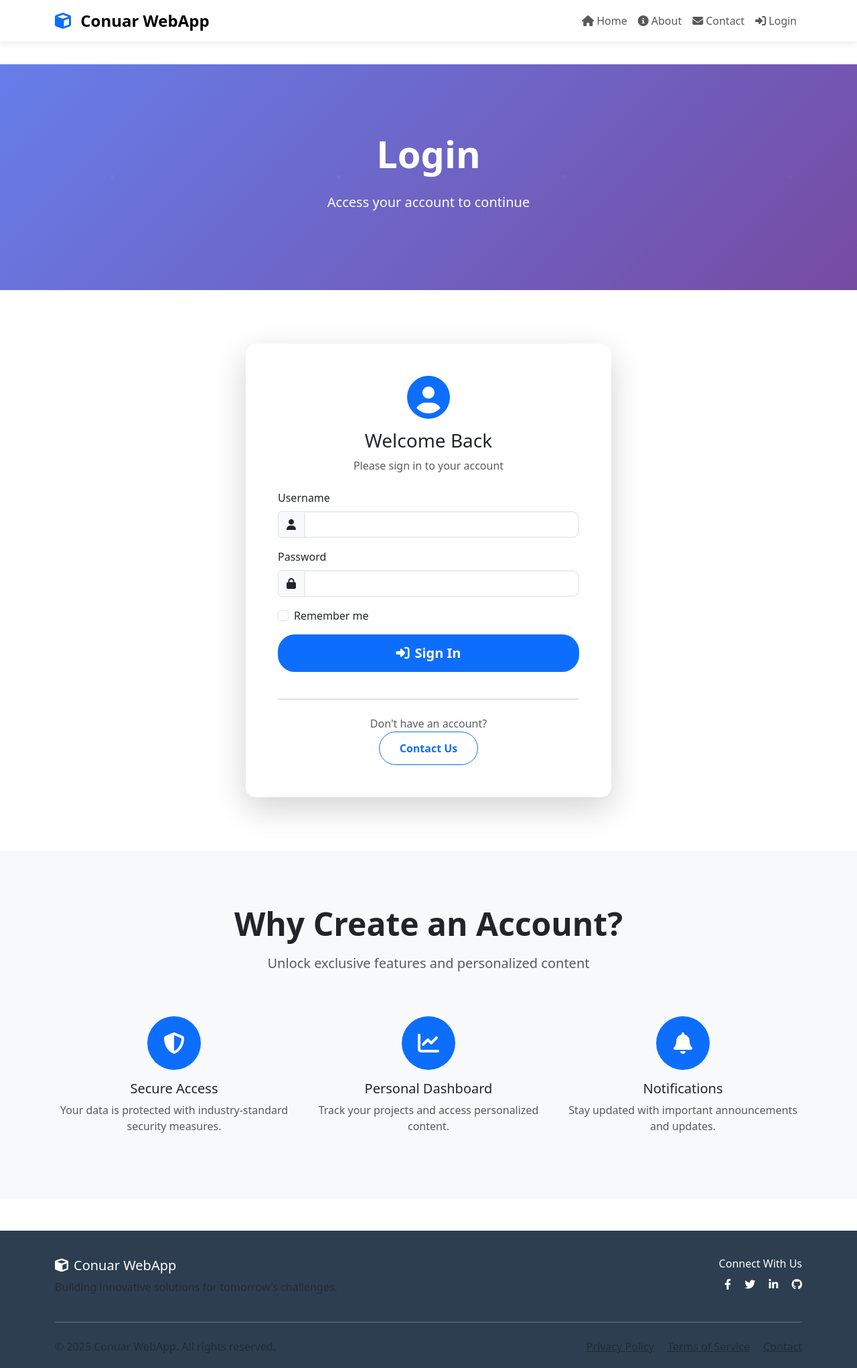
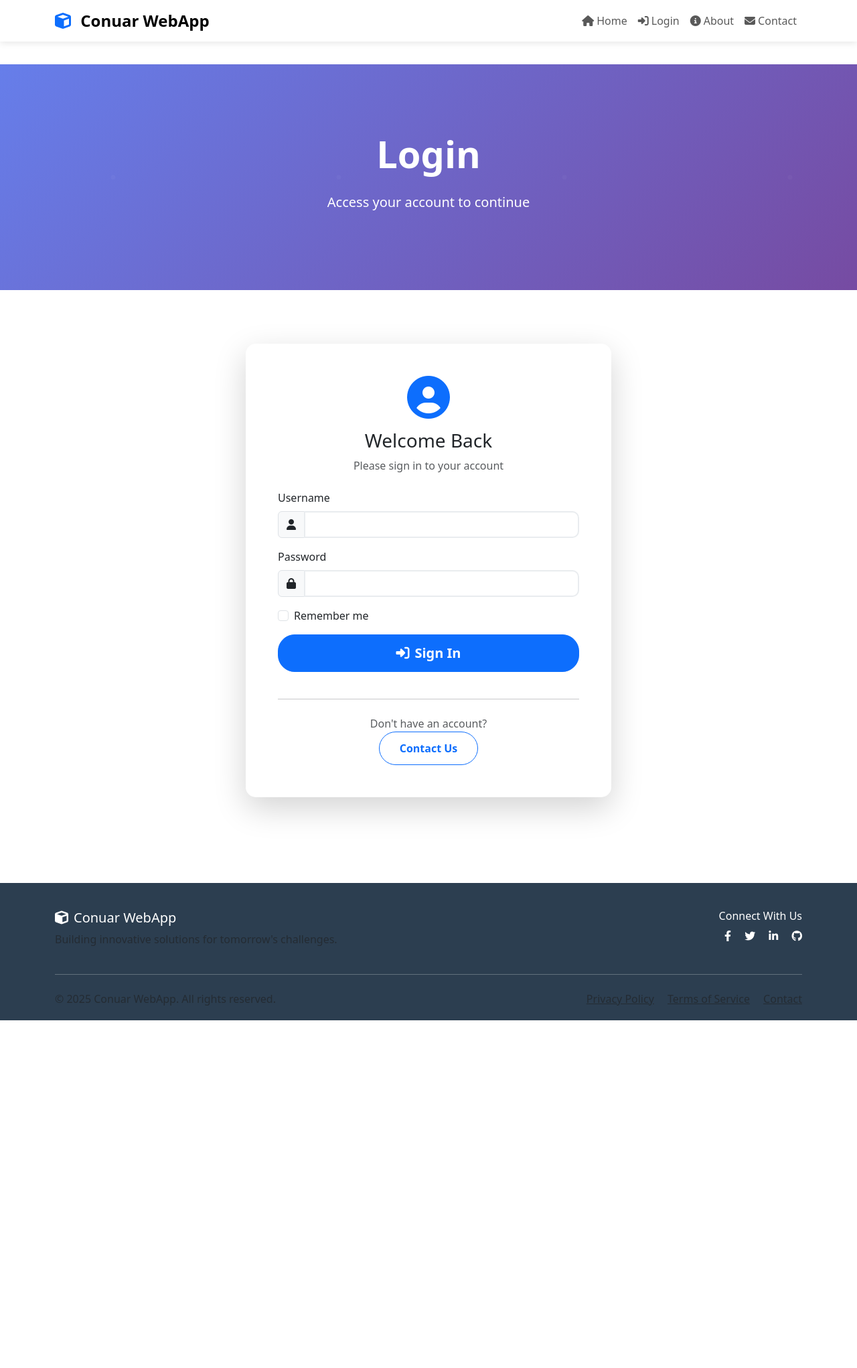
Before and after one commit to carlosrosan/Inspection_webapp, a Django app: page /login/ in a window 1280 px wide. Shown: the whole page at 67% size. After the commit the page ends 1523 px from the top, so only its background shows below. Run offline with Django 4.2, Linux system fonts and the light colour scheme.

Commit message:
View changes

```diff
--- a/Conuar/conuarenv/conuar_webapp/main/urls.py
+++ b/Conuar/conuarenv/conuar_webapp/main/urls.py
@@ -9,7 +9,6 @@ urlpatterns = [
     path('contact/', views.contact, name='contact'),
     path('login/', views.login_view, name='login'),
     path('logout/', views.logout_view, name='logout'),
-    path('protected/', views.protected_home, name='protected_home'),
     path('dashboard/', views.dashboard, name='dashboard'),
     path('inspections/', views.inspection_list, name='inspection_list'),
     path('inspection/<int:inspection_id>/', views.inspection_detail, name='inspection_detail'),
--- a/Conuar/conuarenv/conuar_webapp/main/views.py
+++ b/Conuar/conuarenv/conuar_webapp/main/views.py
@@ -76,22 +76,6 @@ def logout_view(request):
     messages.success(request, 'You have been successfully logged out.')
     return redirect('main:home')
 
-# Protected views that require authentication
-@login_required(login_url='main:login')
-def protected_home(request):
-    """Protected home page view"""
-    context = {
-        'title': 'Welcome to Conuar WebApp (Protected)',
-        'description': 'This is a protected area of our website.',
-        'user': request.user,
-        'features': [
-            'Secure Access',
-            'User Dashboard',
-            'Personalized Content',
-            'Premium Features'
-        ]
-    }
-    return render(request, 'main/protected_home.html', context)
 
 @login_required(login_url='main:login')
 def dashboard(request):
--- a/Conuar/conuarenv/conuar_webapp/templates/main/base.html
+++ b/Conuar/conuarenv/conuar_webapp/templates/main/base.html
@@ -145,32 +145,15 @@
                         <a class="nav-link" href="{% url 'main:home' %}">
                             <i class="fas fa-home me-1"></i>Home
                         </a>
-                    </li>
-                    <li class="nav-item">
-                        <a class="nav-link" href="{% url 'main:about' %}">
-                            <i class="fas fa-info-circle me-1"></i>About
-                        </a>
-                    </li>
-                    <li class="nav-item">
-                        <a class="nav-link" href="{% url 'main:contact' %}">
-                            <i class="fas fa-envelope me-1"></i>Contact
-                        </a>
-                    </li>
-
                     {% if user.is_authenticated %}
                         <li class="nav-item">
-                            <a class="nav-link" href="{% url 'main:protected_home' %}">
-                                <i class="fas fa-shield-alt me-1"></i>Protected
+                            <a class="nav-link" href="{% url 'main:inspection_list' %}">
+                                <i class="fas fa-clipboard-list me-1"></i>Inspections
                             </a>
                         </li>
                         <li class="nav-item">
                             <a class="nav-link" href="{% url 'main:dashboard' %}">
                                 <i class="fas fa-tachometer-alt me-1"></i>Dashboard
-                            </a>
-                        </li>
-                        <li class="nav-item">
-                            <a class="nav-link" href="{% url 'main:inspection_list' %}">
-                                <i class="fas fa-clipboard-list me-1"></i>Inspections
                             </a>
                         </li>
                         <li class="nav-item">
@@ -185,6 +168,17 @@
                             </a>
                         </li>
                     {% endif %}
+                </li>
+                <li class="nav-item">
+                    <a class="nav-link" href="{% url 'main:about' %}">
+                        <i class="fas fa-info-circle me-1"></i>About
+                    </a>
+                </li>
+                <li class="nav-item">
+                    <a class="nav-link" href="{% url 'main:contact' %}">
+                        <i class="fas fa-envelope me-1"></i>Contact
+                    </a>
+                </li>
                 </ul>
             </div>
         </div>
--- a/Conuar/conuarenv/conuar_webapp/templates/main/dashboard.html
+++ b/Conuar/conuarenv/conuar_webapp/templates/main/dashboard.html
@@ -19,7 +19,6 @@
                 <h2 class="display-5 fw-bold mb-4">Welcome back, {{ user.username }}!</h2>
                 <p class="lead text-muted mb-4">Here's your personalized dashboard with all the information you need.</p>
                 <div class="d-flex gap-3">
-                    <a href="{% url 'main:protected_home' %}" class="btn btn-primary btn-custom">Protected Home</a>
                     <a href="{% url 'main:logout' %}" class="btn btn-outline-primary btn-custom">Logout</a>
                 </div>
             </div>
--- a/Conuar/conuarenv/conuar_webapp/templates/main/inspection_detail.html
+++ b/Conuar/conuarenv/conuar_webapp/templates/main/inspection_detail.html
@@ -244,9 +244,6 @@
                             <a href="{% url 'main:dashboard' %}" class="btn btn-outline-success">
                                 <i class="fas fa-tachometer-alt me-2"></i>Go to Dashboard
                             </a>
-                            <a href="{% url 'main:protected_home' %}" class="btn btn-outline-info">
-                                <i class="fas fa-shield-alt me-2"></i>Protected Home
-                            </a>
                         </div>
                     </div>
                 </div>
@@ -277,7 +274,8 @@
                              class="card-img-top"
                              alt="{{ photo.caption|default:'Inspection photo' }}"
                              style="height: 250px; object-fit: cover; cursor: pointer;"
-                             onclick="openPhotoModal('{{ photo.photo.url }}', '{{ photo.caption|default:'Inspection photo' }}')">
+                             onclick="openPhotoModal('{{ photo.photo.url }}',
+                             '{{ photo.caption|default:Inspection_photo }}')">
                     </div>
                     <div class="card-footer bg-transparent">
                         <h6 class="card-title mb-2">{{ photo.caption|default:'No caption' }}</h6>
--- a/Conuar/conuarenv/conuar_webapp/templates/main/inspection_list.html
+++ b/Conuar/conuarenv/conuar_webapp/templates/main/inspection_list.html
@@ -11,7 +11,6 @@
         <div class="row">
             <div class="col-md-6 mx-auto">
                 <a href="{% url 'main:dashboard' %}" class="btn btn-light btn-custom me-3">Dashboard</a>
-                <a href="{% url 'main:protected_home' %}" class="btn btn-outline-light btn-custom">Protected Home</a>
             </div>
         </div>
     </div>
--- a/Conuar/conuarenv/conuar_webapp/templates/main/login.html
+++ b/Conuar/conuarenv/conuar_webapp/templates/main/login.html
@@ -88,45 +88,4 @@
     </div>
 </section>
 
-<!-- Features Section -->
-<section class="section-padding bg-light">
-    <div class="container">
-        <div class="row text-center mb-5">
-            <div class="col-lg-8 mx-auto">
-                <h2 class="display-5 fw-bold mb-3">Why Create an Account?</h2>
-                <p class="lead text-muted">Unlock exclusive features and personalized content</p>
-            </div>
-        </div>
-
-        <div class="row g-4">
-            <div class="col-md-4">
-                <div class="text-center">
-                    <div class="bg-primary text-white rounded-circle d-inline-flex align-items-center justify-content-center mb-3" style="width: 80px; height: 80px;">
-                        <i class="fas fa-shield-alt fa-2x"></i>
-                    </div>
-                    <h5>Secure Access</h5>
-                    <p class="text-muted">Your data is protected with industry-standard security measures.</p>
-                </div>
-            </div>
-            <div class="col-md-4">
-                <div class="text-center">
-                    <div class="bg-primary text-white rounded-circle d-inline-flex align-items-center justify-content-center mb-3" style="width: 80px; height: 80px;">
-                        <i class="fas fa-chart-line fa-2x"></i>
-                    </div>
-                    <h5>Personal Dashboard</h5>
-                    <p class="text-muted">Track your projects and access personalized content.</p>
-                </div>
-            </div>
-            <div class="col-md-4">
-                <div class="text-center">
-                    <div class="bg-primary text-white rounded-circle d-inline-flex align-items-center justify-content-center mb-3" style="width: 80px; height: 80px;">
-                        <i class="fas fa-bell fa-2x"></i>
-                    </div>
-                    <h5>Notifications</h5>
-                    <p class="text-muted">Stay updated with important announcements and updates.</p>
-                </div>
-            </div>
-        </div>
-    </div>
-</section>
 {% endblock %}
```
Also changed, not shown: Conuar/conuarenv/conuar_webapp/templates/main/protected_home.html (deleted, +0 -135 lines), Conuar/conuarenv/conuar_webapp/db.sqlite3.
